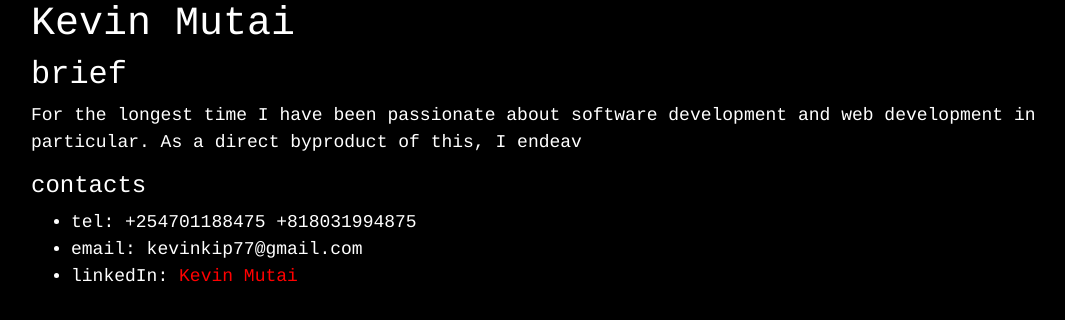
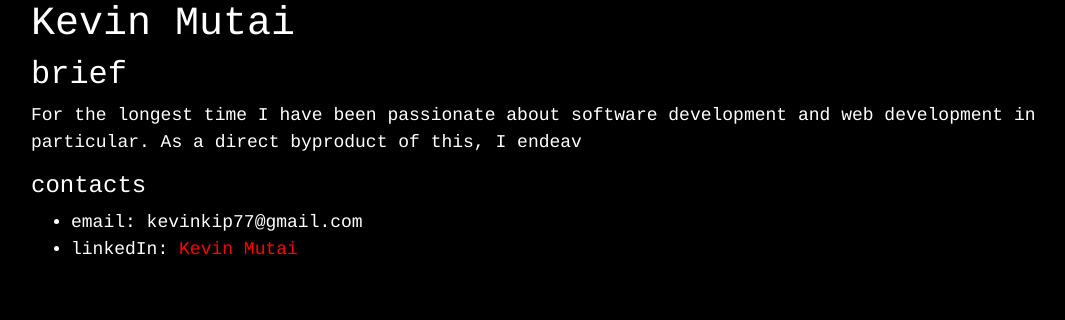
Before and after one commit to mooteye/PersonalWebsite, a plain HTML site: page index.html in a window 1280 px wide. Shown: the whole page, without its empty margins (54-1119 px from the left). Drawn offline with nearby package versions, Linux system fonts and the light colour scheme.

Commit message:
Updating contact info

```diff
--- a/index.html
+++ b/index.html
@@ -14,7 +14,6 @@
     <script src="js/index.js" type="text/javascript"></script>
     <h4>contacts</h4>
     <ul>
-      <li>tel:                                                +254701188475 +818031994875</li>
       <li>email:                                              kevinkip77@gmail.com</li>
       <li>linkedIn: <a href="https://www.linkedin.com/feed/"> Kevin Mutai</a></li>
     </ul>
```
